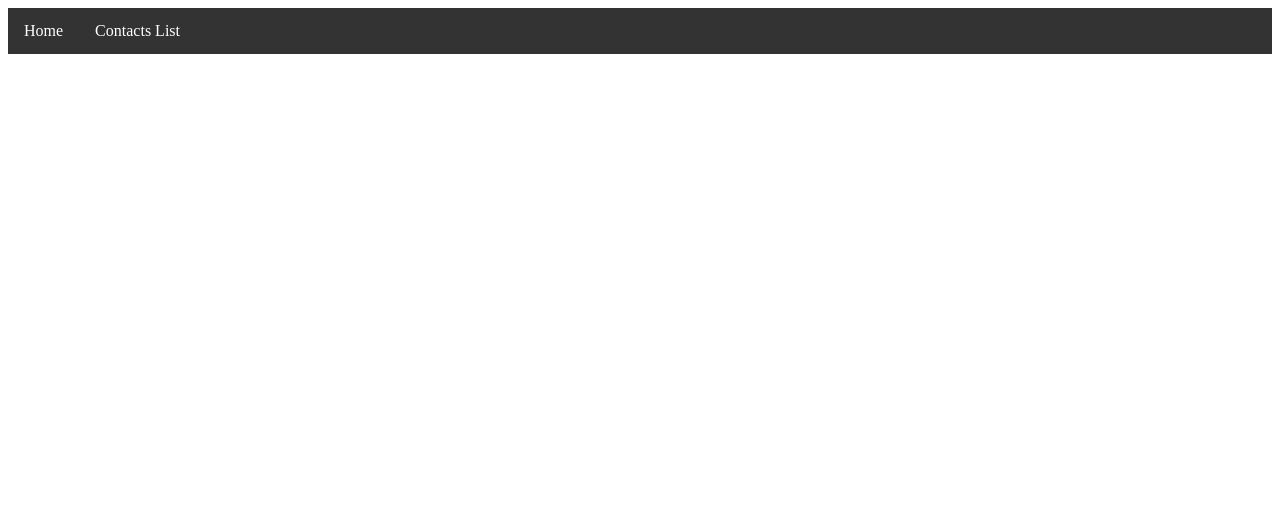
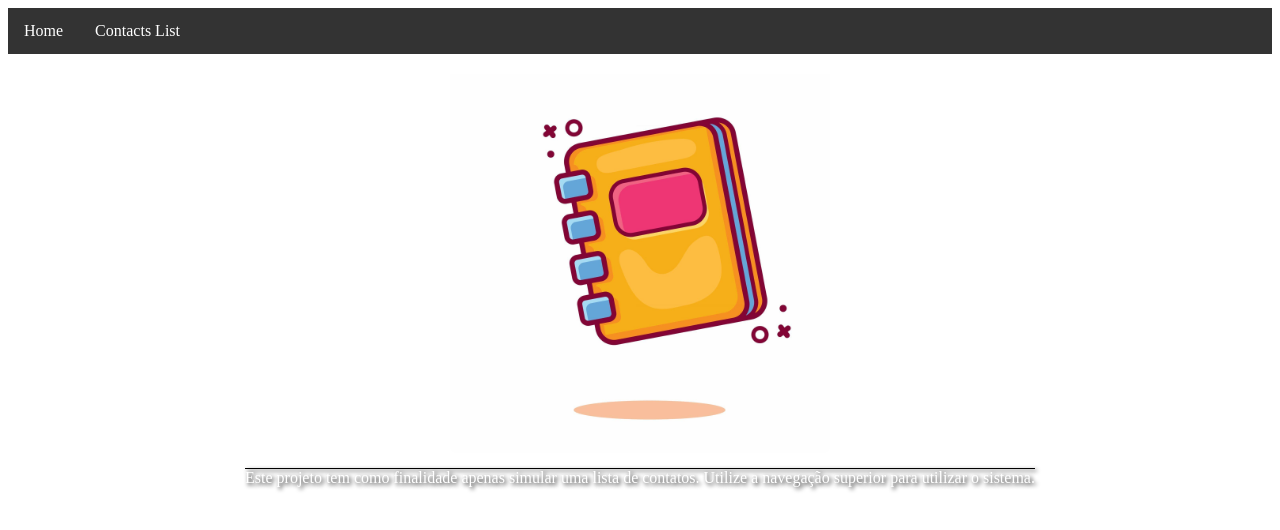
Before and after one commit to MarcosVenicioSJr/ContactList_FrontEnd, an Angular app: page / in a window 1280 px wide. Shown: the top 530 px of the page. Built offline with nearby package versions, Linux system fonts and the light colour scheme.

Commit message:
Add style ao homeComponent e criando sua respectiva rota

```diff
--- a/src/app/app.component.html
+++ b/src/app/app.component.html
@@ -1,3 +1 @@
 <router-outlet></router-outlet>
-
-<app-header />
--- a/src/app/app.component.ts
+++ b/src/app/app.component.ts
@@ -1,12 +1,12 @@
 import { Component } from '@angular/core';
 import { CommonModule } from '@angular/common';
 import { RouterOutlet } from '@angular/router';
-import { HeaderComponent } from './components/header/header.component';
+import { HomeComponent } from './components/home/home.component';
 
 @Component({
   selector: 'app-root',
   standalone: true,
-  imports: [CommonModule, RouterOutlet, HeaderComponent],
+  imports: [CommonModule, RouterOutlet, HomeComponent],
   templateUrl: './app.component.html',
   styleUrl: './app.component.scss'
 })
--- a/src/app/app.routes.ts
+++ b/src/app/app.routes.ts
@@ -1,3 +1,9 @@
 import { Routes } from '@angular/router';
+import { HomeComponent } from './components/home/home.component';
 
-export const routes: Routes = [];
+export const routes: Routes = [
+  {
+    path: "",
+    component: HomeComponent
+  }
+];
--- a/src/app/components/home/home.component.html
+++ b/src/app/components/home/home.component.html
@@ -1 +1,8 @@
-<p>home works!</p>
+<app-header />
+
+<div class="home-body">
+  <img src="../../../assets/img/agenda.jpg" alt="Imagem de uma agenda"/>
+
+  <p>Este projeto tem como finalidade apenas simular uma lista de contatos. Utilize a navegação superior para utilizar o sistema.</p>
+
+</div>
--- a/src/app/components/home/home.component.scss
+++ b/src/app/components/home/home.component.scss
@@ -0,0 +1,18 @@
+img {
+  padding-top: 20px;
+  border-radius: 8px;
+  display: block;
+  margin-left: auto;
+  margin-right: auto;
+  width: 30%;
+  height: 40%;
+}
+
+p {
+  font-size: medium;
+  text-align: center;
+  text-decoration-line: overline;
+  text-decoration-color: black;
+  color: white;
+  text-shadow: 2px 2px 4px #000000;
+}
--- a/src/app/components/home/home.component.ts
+++ b/src/app/components/home/home.component.ts
@@ -1,9 +1,10 @@
 import { Component } from '@angular/core';
+import { HeaderComponent } from '../header/header.component';
 
 @Component({
   selector: 'app-home',
   standalone: true,
-  imports: [],
+  imports: [HeaderComponent],
   templateUrl: './home.component.html',
   styleUrl: './home.component.scss'
 })
```
